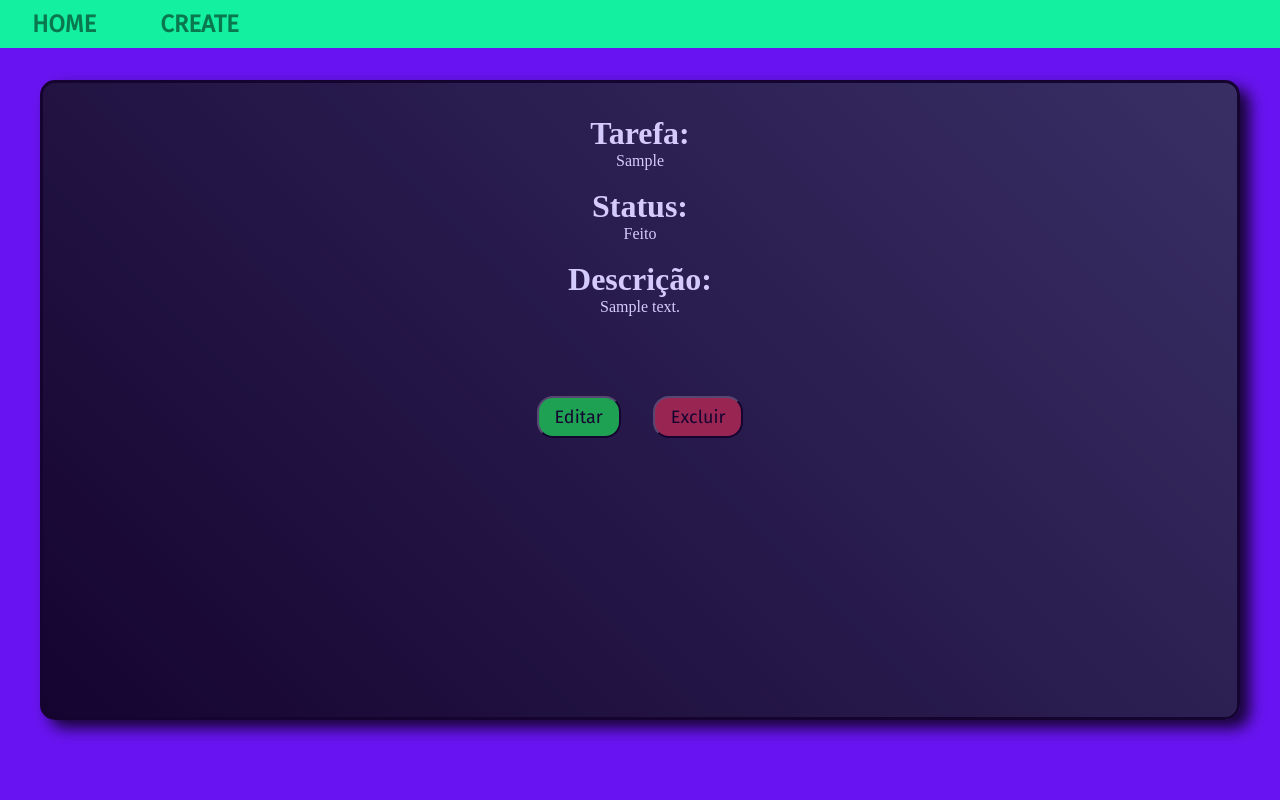
After one commit to darkgx207/Django_ToDoApp, a Django app: page /edit/1 in a window 1280 px wide. The commit adds this page. Run offline with Django 4.2, Linux system fonts and the light colour scheme; tables that the repository leaves empty hold one stand-in row (values such as "Sample post").

Commit message:
template edit criado

```diff
--- a/todo_app/urls.py
+++ b/todo_app/urls.py
@@ -17,6 +17,6 @@ from django.contrib import admin
 from django.urls import path, include
 
 urlpatterns = [
-    path('admin/', admin.site.urls),
+    path('admin/', admin.site.urls, name='adminpage'),
     path('',include('website.urls'))
 ]
--- a/website/models.py
+++ b/website/models.py
@@ -4,6 +4,7 @@ from django.db import models
 class Tasks(models.Model):
     task = models.CharField(max_length=25)
     done = models.BooleanField(default=False)
+    description = models.TextField(max_length=255)
 
     def __str__(self):
         return self.task
--- a/website/static/website/container.css
+++ b/website/static/website/container.css
@@ -36,3 +36,25 @@
 .done{
     background-color: rgb(84, 221, 137);
 }
+
+.editbtn{
+    margin: 5rem 1rem;
+    background-color: rgb(11, 197, 42);
+    padding: 0.5rem 1rem;
+    font-family: var(--font1);
+    font-size: large;
+    border-radius: 1rem;
+}
+
+.editbtn:active{
+ filter: brightness(1.5);
+}
+
+.delete {
+    background-color: brown;
+}
+
+.descriptionfield {
+    max-width: 60rem;
+    overflow-wrap: break-word;
+}
--- a/website/static/website/style.css
+++ b/website/static/website/style.css
@@ -83,3 +83,10 @@ nav:hover h1 a:not(hover) {
     border-radius: 20px;
 
 }
+
+/* Window Classes */
+.center {
+    display: flex;
+    flex-direction: column;
+    align-items: center;
+}
--- a/website/templates/website/core.html
+++ b/website/templates/website/core.html
@@ -13,7 +13,7 @@
     <main class='main'>
         <nav>
             <h1><a href="{% url 'homepage' %}">Home</a></h1>
-            <h1><a href="admin">create</a></h1>
+            <h1><a href="./admin">create</a></h1>
         </nav>
 
         <div class="container">
--- a/website/templates/website/create.html
+++ /dev/null
@@ -1,5 +0,0 @@
-{% extends 'website/core.html' %}
-
-{% block 'content' %}
-    Hello world
-{% endblock %}
--- /dev/null
+++ b/website/templates/website/edit.html
@@ -0,0 +1,29 @@
+{% extends 'website/core.html' %}
+
+{% block content %}
+    <div class="taskeditor ">
+        <div class="editheader center">
+            <h1>Tarefa:</h1>
+            <p>{{ id }}</p>
+            <br>
+            <h1>Status:</h1>
+            <p>{% if id.done %} Feito {% else %} Pendente {% endif %}</p>
+            <br>
+            <h1>Descrição:</h1>
+            <div class="descriptionfield">
+                <p>{{ id.description }}</p>
+            </div>
+
+
+            <div style="display:flex">
+                <button class='editbtn'> Editar </button>
+                <button class='editbtn delete'> Excluir </button>
+            </div>
+
+        </div>
+
+        </div>
+
+    </div>
+
+{% endblock %}
--- a/website/templates/website/home.html
+++ b/website/templates/website/home.html
@@ -3,7 +3,7 @@
 {% block content %}
 
     {% for i in db %}
-        <a href="/create/{{i.id}}">
+        <a href="edit/{{i.id}}">
         <div class="taskblock {%if i.done %} done {% endif %}">
             <h2> {{ i.task }}  </h2>
              <div class="inputblock ">
@@ -19,6 +19,5 @@
     </a>
     {% endfor %}
 
-   {% if request.method == 'POST' %} <h2>EITA LASKEIRA</h2> {% endif %}
 
 {% endblock %}
--- a/website/urls.py
+++ b/website/urls.py
@@ -1,9 +1,10 @@
 from django.urls import path
-from .views import index, create
+from .views import index, edit
 
 
 urlpatterns = [
     path('', index , name='homepage'),
-    path('create/<int:int>', create , name='createpage'),
+    path('edit/<int:int>', edit , name='editpage_id'),
+
 
 ]
--- a/website/views.py
+++ b/website/views.py
@@ -11,5 +11,8 @@ def index(request):
         'db':Tasks.objects.all(),
     })
 
-def create(request, int):
-    return render(request ,'website/create.html' )
+def edit(request, int):
+    return render(request ,'website/edit.html' , {
+        'id': Tasks.objects.get(id=int)
+
+    })
```
Also changed, not shown: website/migrations/0001_initial.py, website/migrations/0002_tasksadmin.py (deleted), website/migrations/0003_ownertask_delete_tasksadmin.py (deleted).
